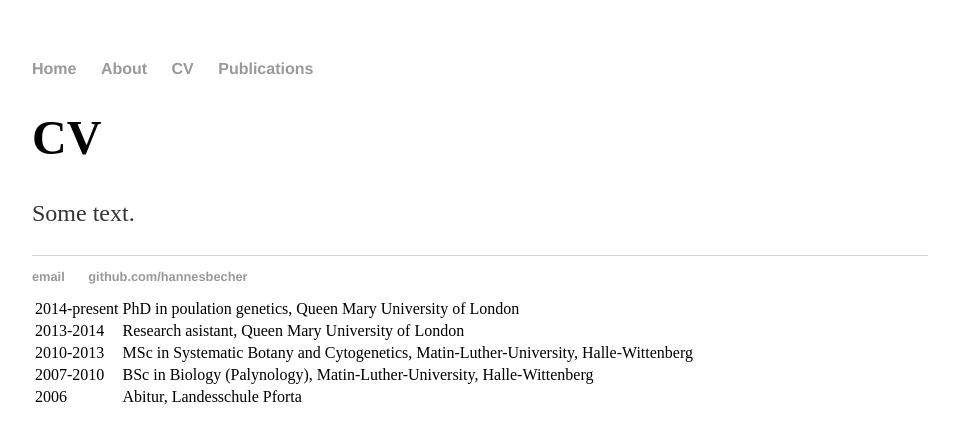
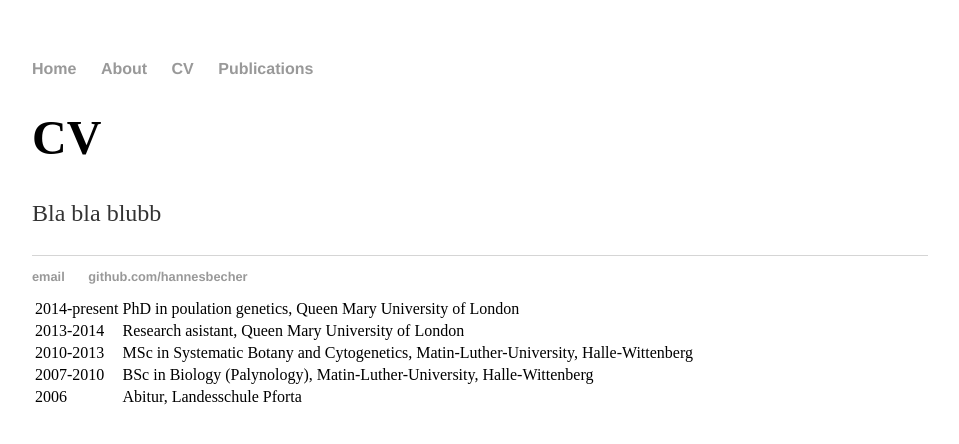
Before and after one commit to hannesbecher/hannesbecher.github.io, a Jekyll site: the page cv/index.html, which Jekyll copies as it is, in a window 1280 px wide. Shown: the top 444 px of the page, without its empty margins (160-1119 px from the left). Built offline with Jekyll 4.4.1, drawn with Linux system fonts in a browser that asks for light colours.

Commit message:
Update index.html

```diff
--- a/cv/index.html
+++ b/cv/index.html
@@ -1,8 +1,51 @@
----
-layout: cv
-title: CV
----
-    		<div class="blurb">
+<!DOCTYPE html>
+<html>
+	<head>
+		<title>{{page.title}}</title>
+		<!-- link to main stylesheet -->
+		<link rel="stylesheet" type="text/css" href="/css/cv.css">
+	</head>
+	<body>
+		<nav>
+    		<ul>
+        		<li><a href="/">Home</a></li>
+	        	<li><a href="/about">About</a></li>
+        		<li><a href="/cv">CV</a></li>
+        		<li><a href="/publications">Publications</a></li>
+    		</ul>
+		</nav>
+		<h1>CV</h1>
+		<table>
+			<tbody>
+				<tr>
+					<td>2014-present</td>
+					<td>PhD in poulation genetics, Queen Mary University of London</td>
+				</tr>
+				<tr>
+    				<td>2013-2014</td>
+    				<td>Research asistant, Queen Mary University of London</td>
+    			</tr>
+				<tr>
+					<td>2010-2013</td>
+					<td>MSc in Systematic Botany and Cytogenetics, Matin-Luther-University, Halle-Wittenberg</td>
+				</tr>
+				<tr>
+					<td>2007-2010</td>
+					<td>BSc in Biology (Palynology), Matin-Luther-University, Halle-Wittenberg</td>
+				</tr>
+				<tr>
+					<td>2006</td>
+					<td>Abitur, Landesschule Pforta</td>
+				</tr>
+			</tbody>
+    		<p>Bla bla blubb</p>
 
-				<p>Some text.</p>
-    		</div><!-- /.blurb -->
+		</div><!-- /.container -->
+		<footer>
+    		<ul>
+        		<li><a href="mailto:h.becher@qmul.ac.uk">email</a></li>
+        		<li><a href="https://github.com/hannesbecher">github.com/hannesbecher</a></li>
+			</ul>
+		</footer>
+	</body>
+</html>
```
